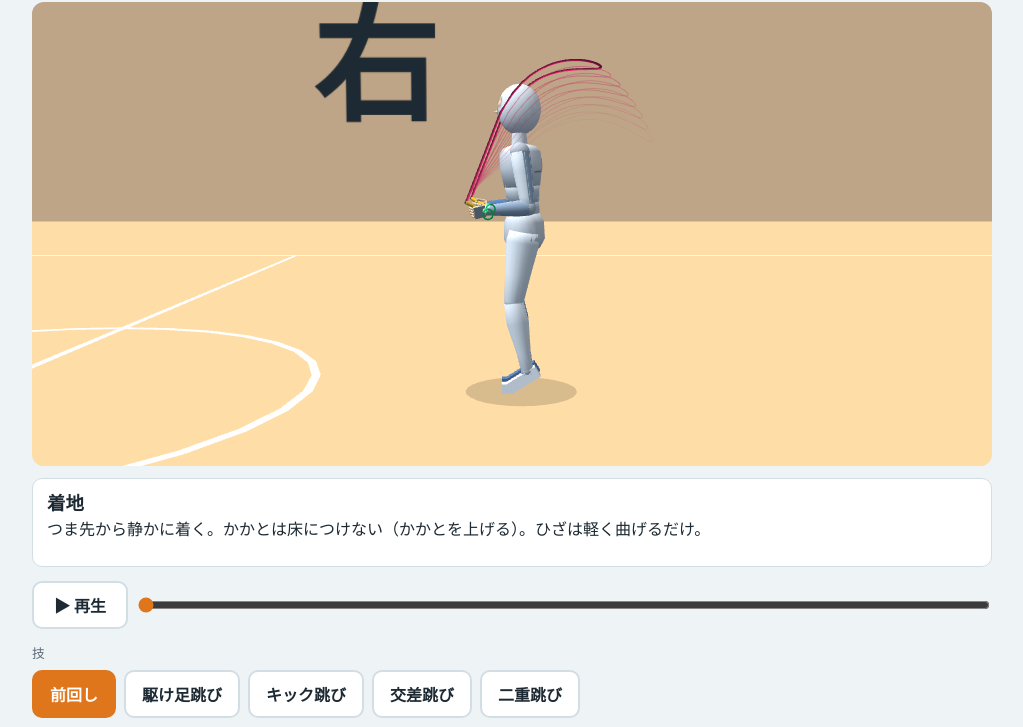
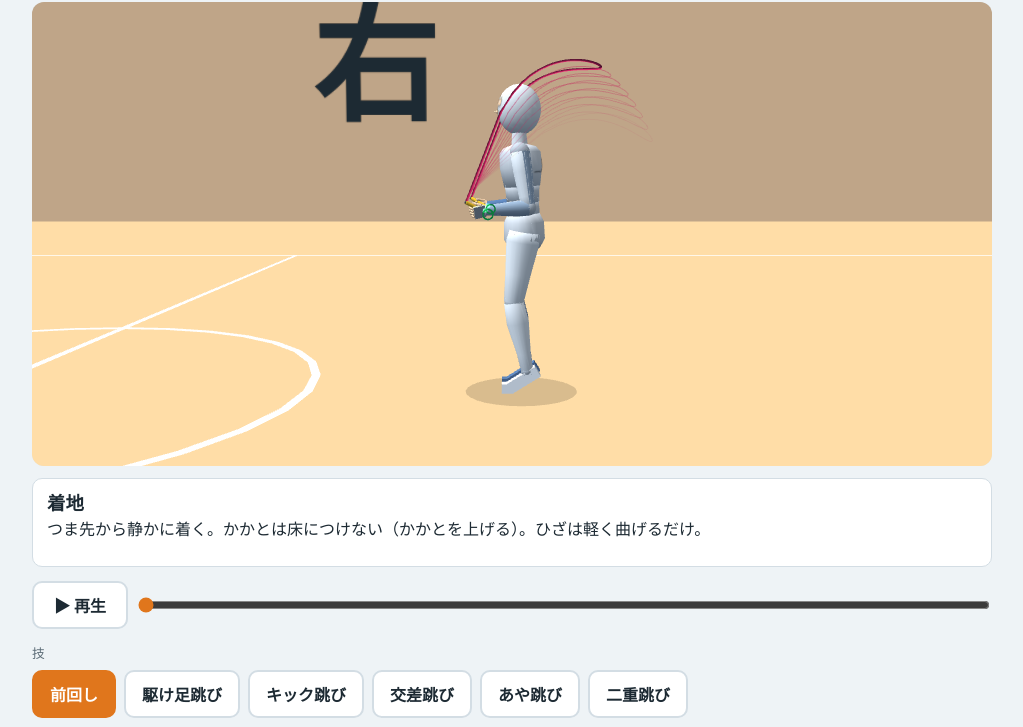
Before and after one commit to sankisuguya-create/taiiku, a plain HTML site: page motions/jumprope/index.html in a window 1280 px wide. Shown: the part 59-786 px from the top of the page, without its empty margins (128-1151 px from the left). Drawn offline with nearby package versions, Linux system fonts and the light colour scheme; a web font is replaced by a local one.

Commit message:
縄跳び：あや跳び（前回しと交差跳びを交互に、右腕が上）を追加
Co-Authored-By: Claude Opus 5.5 <noreply@anthropic.com>
Claude-Session: https://claude.ai/code/session_014qhnKTEV9jcEWzrEXiQCdx

```diff
--- a/motions/jumprope/index.html
+++ b/motions/jumprope/index.html
@@ -398,7 +398,7 @@ const TECHS={
           [0.07,'縄が頭の上','床についている間に、縄が後ろから頭の上を越えて前へ。ひじは脇につけたまま、手首で小さな円を描く。腕全体は回さない。'],
           [0.20,'踏み切り','縄が体の前に下りてくるのに合わせて、つま先で小さく跳ぶ。'],
           [0.33,'縄が足の下','縄が足の下を通る。跳ぶのは縄が通る高さで足りる（約12cm）。頭は動かさない。']]},
- kake:{name:'駆け足跳び', P:0.84, Tc:0.22, steps:2, turns:2, be:0.03, r:0.025, hMin:14, hLift:30, tuck:0.00, knee:0.11, lean:5,
+ kake:{name:'駆け足跳び', P:0.84, Tc:0.22, steps:2, alt:true, turns:2, be:0.03, r:0.025, hMin:14, hLift:30, tuck:0.00, knee:0.11, lean:5,
   phases:[[0,'左足で着く','左足のつま先で着き、右ひざは前へ少し上がっている。縄は頭の上を前へ。'],
           [0.22,'縄が足の下（1歩目）','左足で小さく跳ぶ間に縄が足の下を通る。速いケンケン跳びのつもりで。'],
           [0.42,'右足で着く','足を入れ替えて右足で着く。左ひざが前へ上がる。腕と手首の回し方は変えない。'],
@@ -413,6 +413,11 @@ const TECHS={
           [0.07,'縄が頭の上','腕を深く交差させ、手は反対側の腰の外まで出す。縄の輪が体より大きくなる。'],
           [0.20,'踏み切り','交差したまま、手首で小さく回し続ける。ひじは外へ張らない。'],
           [0.33,'縄が足の下','縄が交差した輪のまま足の下を通る。腕の交差をほどかない。']]},
+ aya:{name:'あや跳び', P:1.12, Tc:0.24, steps:2, turns:2, be:0.05, r:0.025, hMin:12, hLift:32, tuck:0.00, lean:6, aya:true, rad:1.2, crossAt:[0.22,0.14,0.36,0.11,0.05],
+  phases:[[0,'前回しで着地','1回目は腕を開いた前回し。つま先で着く。'],
+          [0.40,'腕を交差する','縄が足の下を通ったら、縄が頭の上へ来るまでに腕を交差する（右腕が上）。'],
+          [0.56,'交差で着地','2回目は腕を交差したまま跳ぶ。手は反対側の腰の外まで出す。'],
+          [0.96,'腕を開く','縄が足の下を通ったら、頭の上へ来るまでに腕を開いて前回しにもどす。']]},
  niju:{name:'二重跳び', P:0.62, Tc:0.18, turns:2, be:0.02, r:0.030, hMin:8, hLift:36, tuck:0.06, lean:6,
   phases:[[0,'着地','つま先で着き、すぐ次の踏み切りへ。かかとを上げたまま、ひざで少しだけ受ける。'],
           [0.12,'踏み切り（強く）','前回しより高く跳ぶ（約24cm）。跳び上がるのと同時に手首を速く回す。'],
@@ -438,13 +443,21 @@ const HAND={x:0.26, dy:0.10, z:0.22}; // 手首の中心：左右（体の中心
 const HANDLE={len:0.12, rad:0.010, tip:0.072}; // 長さ・太さ・中心から付け根までの距離 // 持ち手：長さ・太さ・縄が出る端（負＝親指側。縄は親指側の端から出て、持ち手の尻は小指側へ出る）・握る位置（手の座標）
 // 手首の円：角度 a と半径 r は、縄の計算の中で決まる（人が縄の位置を感じて回し方を合わせるのと同じ）。表示はその記録を使う
 let HT=null; // 記録：フレームごとの [a, r, θ]（θ：持ち手が縄に引かれて傾く角度）
-function wristAR(sd,t,a,r){const sx=sd==='R'?-1:1;
+let FORCEC=null; // 握りを求める間だけ、開いた形(0)・交差した形(1)を指定する
+function crossK(t){ // 腕の交差の度合い（0 開く〜1 交差）。あや跳びは1回ごとに切り替え、縄が足の下を通り過ぎてから頭の上へ来るまでに動かす
+  if(FORCEC!==null) return FORCEC; if(!TECH.aya) return TECH.cross?1:0;
+  const k=Math.floor(ph(t)/STEP), u=phS(t), pass=TC+TF/2-(TECH.be||0)+0.03, dur=STEP+0.02-pass, v=i=>((i%2)+2)%2;
+  if(u>=pass) return v(k)+(v(k+1)-v(k))*smooth((u-pass)/dur);
+  const tau=u+STEP-pass; return v(k-1)+(v(k)-v(k-1))*smooth(tau/dur); }
+function wristAR(sd,t,a,r){const sx=sd==='R'?-1:1, c=crossK(t);
   // 円は体の横から見て、上で前へ・下で後ろへ（前回しの縄と同じ向き）。腕は体と一緒に上下し、空中では少し遅れて下がる
-  if(TECH.cross){ const C=TECH.crossAt, up=sd==='R'?1:0; // 交差跳び：右手は体の左側、左手は右側。右の前腕が上（右手首を少し高く・前に）
-    return v3(-sx*C[0], pelY(t)+C[1]+up*C[3]-0.02*airK(t)+r*Math.cos(a), C[2]+up*C[4]+r*Math.sin(a)); }
+  let X=null; if(c>0){ const C=TECH.crossAt, up=sd==='R'?1:0, sep=0.07*Math.sin(Math.PI*c); // 交差：右手は体の左側、左手は右側。右の前腕が上。交差する途中は右腕をさらに上・前へ逃がす（腕どうしがぶつからない）
+    X=v3(-sx*C[0], pelY(t)+C[1]+up*(C[3]+sep)-0.02*airK(t)+r*Math.cos(a), C[2]+up*(C[4]+sep*0.6)+r*Math.sin(a)); if(c>=1) return X; }
   // 胴が前後・左右に傾いて肩が動いた分だけ、手首も一緒に動かす（ひじの曲げ伸ばしが目立たない）
   const kp=kickPitch(t)*D, sw=bodySway(t), rl=-sw/0.02*SWAYROLL*D, SH=0.41;
-  return v3(sx*HAND.x+sw-SH*Math.sin(rl), pelY(t)+HAND.dy-0.02*airK(t)-SH*(1-Math.cos(kp))+r*Math.cos(a), HAND.z+0.035*0+SH*Math.sin(kp)+r*Math.sin(a)); }
+  const O=v3(sx*HAND.x+sw-SH*Math.sin(rl), pelY(t)+HAND.dy-0.02*airK(t)-SH*(1-Math.cos(kp))+r*Math.cos(a), HAND.z+SH*Math.sin(kp)+r*Math.sin(a));
+  if(!X) return O; const k=smooth(c), bz=Math.sin(Math.PI*k); const Pm=O.lerp(X,k); Pm.z+=AYAZ*bz; Pm.y+=(sd==='R'?0.03:-0.02)*bz; return Pm; } // 交差する途中は手首を前へふくらませ、胴の前を回る
+const AYAZ=0.14, AYAR=0.2; /* AYAR：交差する途中だけ縄の輪を大きく（手が前へ出る分、輪が頭へ寄らない） */
 const FA=v3(0,-0.35,1).normalize(), TWIST=16*D; // 前腕の軸（前・少し下）と、ひねりの大きさ
 const qtw=new THREE.Quaternion();
 function handQuatTh(sd,th,a){ // 手の向き：前腕のひねり（回内・回外）で付け根が上下し、手首の曲げ（θ）で前後に傾く。ひねりは手首の円と同じ周期
@@ -460,7 +473,7 @@ const QBASE={};
 const SUPI=35*D, GRIPB=40*D, THZ=0.014; // 持ち手は手のひらの付け根から人差し指の付け根へ斜めに通る（指の向きから親指側へ40°）
 const HG={}; // 手の座標での持ち手：C＝中心、DL＝付け根（縄が出る端）への向き
 ['R','L'].forEach(sd=>{const sx=sd==='R'?-1:1; HG[sd]={C:v3(sx*0.01,-0.029,0.016), DL:v3(sx*Math.sin(GRIPB),-Math.cos(GRIPB),0.12).normalize()};});
-const DW=sd=>{const sx=(sd==='R'?-1:1)*(TECH.cross?-1:1); return v3(sx*0.5,-0.75,0.40).normalize();}; /* 交差跳びは手が反対側にあるので、外の向きも反対 */ // 付け根の向き（世界）：地面側・斜め外・少し前
+const DW=sd=>{const sx=(sd==='R'?-1:1)*(crossK(0)>0.5?-1:1); return v3(sx*0.5,-0.75,0.40).normalize();}; /* 交差跳びは手が反対側にあるので、外の向きも反対 */ // 付け根の向き（世界）：地面側・斜め外・少し前
 (function(){ // 握り：親指は持ち手の上に乗り、付け根の方を向く。手のひらは内向き
   ['R','L'].forEach(sd=>{const sx=sd==='R'?-1:1; const d=DW(sd), m=v3(-sx,0,0);
     const Zw=m.sub(d.clone().multiplyScalar(m.dot(d))).normalize(); let u=new THREE.Vector3().crossVectors(Zw,d); if(u.y<0) u.negate();
@@ -491,7 +504,7 @@ let SIMLOG=null;
 function ropeShape(t,psi,A,B,out){ const [cy,cz]=[pelY(t)+HAND.dy-0.02*airK(t), HAND.z];
   for(let i=0;i<RN;i++){const s=i/(RN-1), w=Math.pow(Math.sin(Math.PI*s),Q), ang=psi+BOW*(1-Math.sin(Math.PI*s));
     const bx=A.x+(B.x-A.x)*s+OUTW*Math.sign(A.x-B.x)*Math.sin(2*Math.PI*s), by=A.y+(B.y-A.y)*s, bz=A.z+(B.z-A.z)*s;
-    const RR=TECH.rad||RAD; let y=by+RR*w*Math.cos(ang), z=bz+RR*w*Math.sin(ang); /* 交差跳びは手が前に出るので輪を大きく（足の下で床を滑る） */
+    const ck=crossK(t), RR=RAD+((TECH.rad||RAD)-RAD)*ck+AYAR*Math.sin(Math.PI*ck); let y=by+RR*w*Math.cos(ang), z=bz+RR*w*Math.sin(ang); /* 交差跳びは手が前に出るので輪を大きく（足の下で床を滑る） */
     if(y<RRAD) y=RRAD; out[i*3]=bx; out[i*3+1]=y; out[i*3+2]=z;}
   return out; }
 function simulate(){ // 1周期を記録する（形を決めて描くので、計算はすぐ終わる）
@@ -510,7 +523,7 @@ function bottomTimes(rec){const res=[], mid=((RN-1)/2)*3, zc=0.03;
   return res;}
 const SOLVED={};
 function solveRope(k){
-  if(!SOLVED[k]){ solveGrip(); SOLVED[k]={...simulate(), WP:JSON.parse(JSON.stringify(WP))}; } else Object.assign(WP,SOLVED[k].WP);
+  if(!SOLVED[k]){ solveGrip(); SOLVED[k]={...simulate(), WP:JSON.parse(JSON.stringify(WP)), WPO:JSON.parse(JSON.stringify(WPO)), WPX:JSON.parse(JSON.stringify(WPX))}; } else { Object.assign(WP,SOLVED[k].WP); Object.assign(WPO,SOLVED[k].WPO); Object.assign(WPX,SOLVED[k].WPX); }
   REC=SOLVED[k].rec; HT=SOLVED[k].ht; RECN=REC.length;
 }
 function ropeAt(t,out){ // 記録した1周期から、時刻 t の縄（周期でくり返す）
@@ -580,7 +593,7 @@ const FOOT={x:0.058, z:0.0}; // 両足をそろえて跳ぶ
 function footState(sd,t){ // [足首の位置, かかとの角度(度), 床についているか]
   const sx=sd==='R'?-1:1;
   if(TECH.steps===4) return kickFoot(sd,t);
-  if(TECH.steps===2){ // 駆け足跳び：左右の足が1歩ずつ交互に床につく。浮いている足はひざを前へ少し上げる
+  if(TECH.alt){ // 駆け足跳び：左右の足が1歩ずつ交互に床につく。浮いている足はひざを前へ少し上げる
     const tau=(((t-(sd==='L'?0:STEP))%P)+P)%P;
     if(tau<TC){ const h=TECH.hMin+(TECH.hLift-TECH.hMin)*(1-Math.sin(Math.PI*tau/TC));
       return [v3(sx*FOOT.x, ankleH+Math.sin(h*D)*BALL, FOOT.z+BALL*(1-Math.cos(h*D))), h, true]; }
@@ -621,7 +634,7 @@ function bodyOnly(t){
 }
 const SWAYROLL=2; // 左右の重心移動に合わせた胴の傾き（度。腰の移動2cmあたり）
 function bodySway(t){ // 腰の左右の移動：支えている足の方へ（駆け足跳び・キック跳び）
-  if(TECH.steps===2) return 0.02*Math.cos(TAU*(t-TC/2)/P);
+  if(TECH.alt) return 0.02*Math.cos(TAU*(t-TC/2)/P);
   if(TECH.steps===4) return -0.02*Math.cos(TAU*(t-STEP)/P);
   return 0; }
 function kickPitch(t){ if(TECH.steps!==4) return 0; // 足の振りと同じ時に、同じ時間（KBL）をかけて反り⇔前傾
@@ -630,14 +643,17 @@ function kickPitch(t){ if(TECH.steps!==4) return 0; // 足の振りと同じ時
   const tau=u+STEP-pass; return v(k-1)+(v(k)-v(k-1))*smooth(tau/KBL); }
 // 腕と手：前腕の向きを基準にする。前腕のひねり（もとの量＋手首の円と同じ周期の小さな往復）と、手首の小さな曲げ（反り・小指側への曲げ）で持ち手の向きを作る
 const ELBIN=0.25, GL=0, TWX=60, WL=10; /* WL：手首の曲げの上限（度） */ const WP={}; // 手ごとの [ひねり, 反り, 横曲げ, ひねりの向き]（solveGrip で決める）
-function poseArm(sd,t,a,r,th){ const sx=sd==='R'?-1:1, w=WP[sd];
-  MQ.armIK(sd,wristAR(sd,t,a,r),TECH.cross?v3(sx*0.5,-0.7,-0.3):v3(-sx*ELBIN,-0.2,-1)); /* 交差跳びはひじを外・下へ */ // ひじは胴に寄せ（内へ曲がる）、前腕を外へ開く
+function poseArm(sd,t,a,r,th){ const sx=sd==='R'?-1:1, c=crossK(t);
+  let w=WP[sd]; if(TECH.aya&&WPO[sd]&&WPX[sd]&&FORCEC===null){const A=WPO[sd],B=WPX[sd],k=smooth(c); w={tw:A.tw+(B.tw-A.tw)*k, ex:A.ex+(B.ex-A.ex)*k, dv:A.dv+(B.dv-A.dv)*k, sg:k<0.5?A.sg:B.sg};} // あや跳び：開いた形と交差した形の握りをつなぐ
+  MQ.armIK(sd,wristAR(sd,t,a,r),v3(-sx*ELBIN,-0.2,-1).lerp(v3(sx*0.5,-0.7,-0.3),smooth(c))); /* 交差跳びはひじを外・下へ */ // ひじは胴に寄せ（内へ曲がる）、前腕を外へ開く
   J_['fr'+sd].quaternion.setFromAxisAngle(v3(0,1,0),w.tw+w.sg*TWIST*Math.cos(a||0));
   J_['wr'+sd].rotation.set(w.ex+th,0,w.dv,'YXZ'); fig.root.updateMatrixWorld(true); }
 function handTip(sd){ return J_['wr'+sd].localToWorld(handleLocal(sd)); }
-function solveGrip(){ // 1) 前腕のひねり：前腕の内側（手のひら側＝前腕の座標の+Z）が正中線向き・やや上向きになる量。2) 手首の小さな曲げ（±25°）で付け根を地面側の斜め外へ
+const WPO={}, WPX={};
+function solveGrip(){ if(TECH.aya){ FORCEC=0; solveGrip1(); Object.assign(WPO,JSON.parse(JSON.stringify(WP))); FORCEC=1; solveGrip1(); Object.assign(WPX,JSON.parse(JSON.stringify(WP))); FORCEC=null; return; } solveGrip1(); }
+function solveGrip1(){ // 1) 前腕のひねり：前腕の内側（手のひら側＝前腕の座標の+Z）が正中線向き・やや上向きになる量。2) 手首の小さな曲げ（±25°）で付け根を地面側の斜め外へ
   bodyOnly(0);
-  ['R','L'].forEach(sd=>{const sx=sd==='R'?-1:1, rom=MQ.ROM['fr'+sd].y, want=DW(sd), inner=v3(-sx*(TECH.cross?-1:1),0.6,0).normalize(); let bt=null;
+  ['R','L'].forEach(sd=>{const sx=sd==='R'?-1:1, rom=MQ.ROM['fr'+sd].y, want=DW(sd), inner=v3(-sx*(crossK(0)>0.5?-1:1),0.6,0).normalize(); let bt=null;
     for(let tw=rom[0]-TWX;tw<=rom[1]+TWX;tw+=2){ WP[sd]={tw:tw*D,ex:0,dv:0,sg:0}; poseArm(sd,0,Math.PI/2,TECH.r,0);
       const n=v3(0,0,1).transformDirection(J_['fr'+sd].matrixWorld); const c=-n.dot(inner); if(!bt||c<bt[0]) bt=[c,tw];}
     let best=null;
--- a/units.json
+++ b/units.json
@@ -77,6 +77,11 @@
           "tech": "kousa"
         },
         {
+          "name": "あや跳び",
+          "page": "motions/jumprope/index.html",
+          "tech": "aya"
+        },
+        {
           "name": "二重跳び",
           "page": "motions/jumprope/index.html",
           "tech": "niju"
```
Also changed, not shown: motions/jumprope/src.html (+30 -14 lines), 2 other files.
